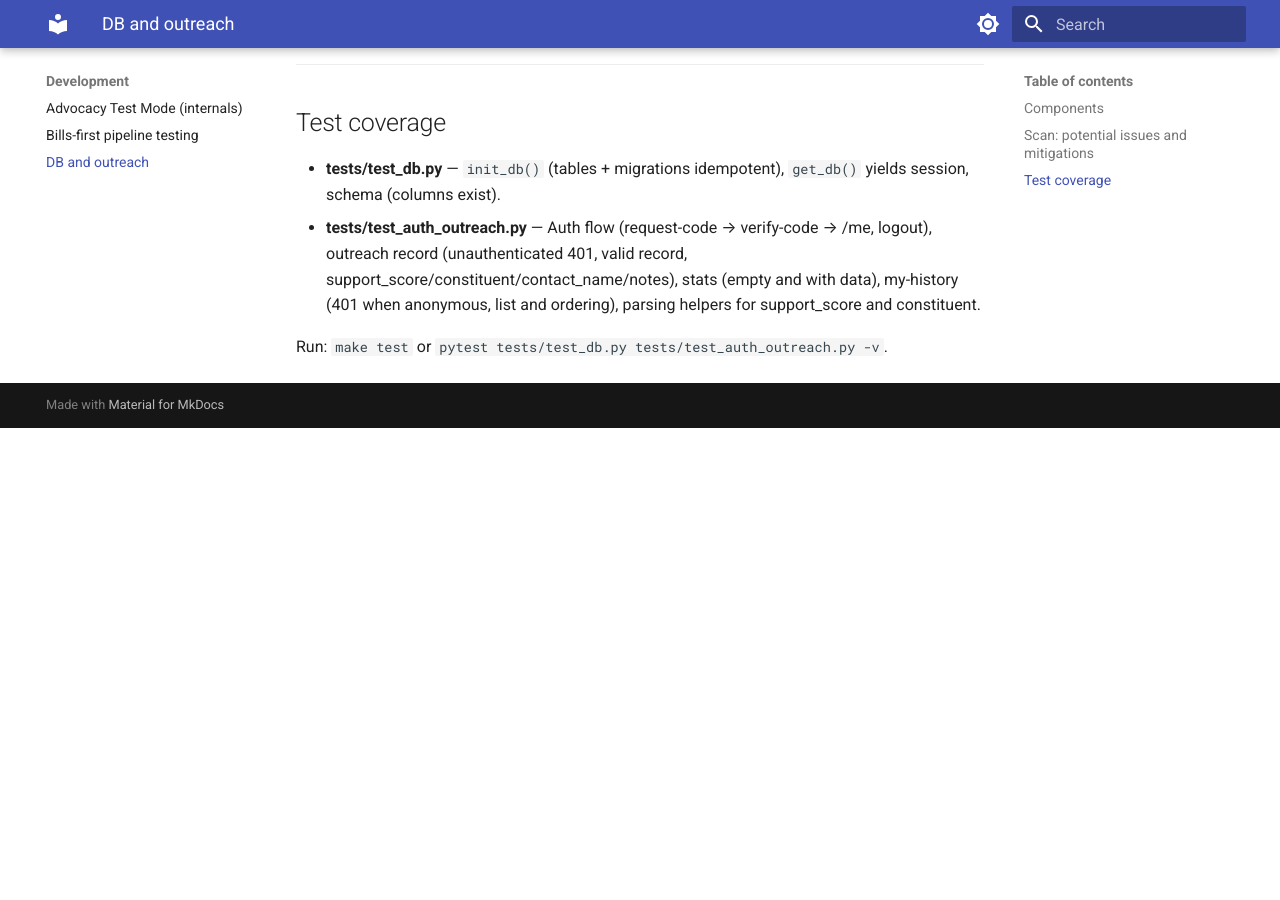
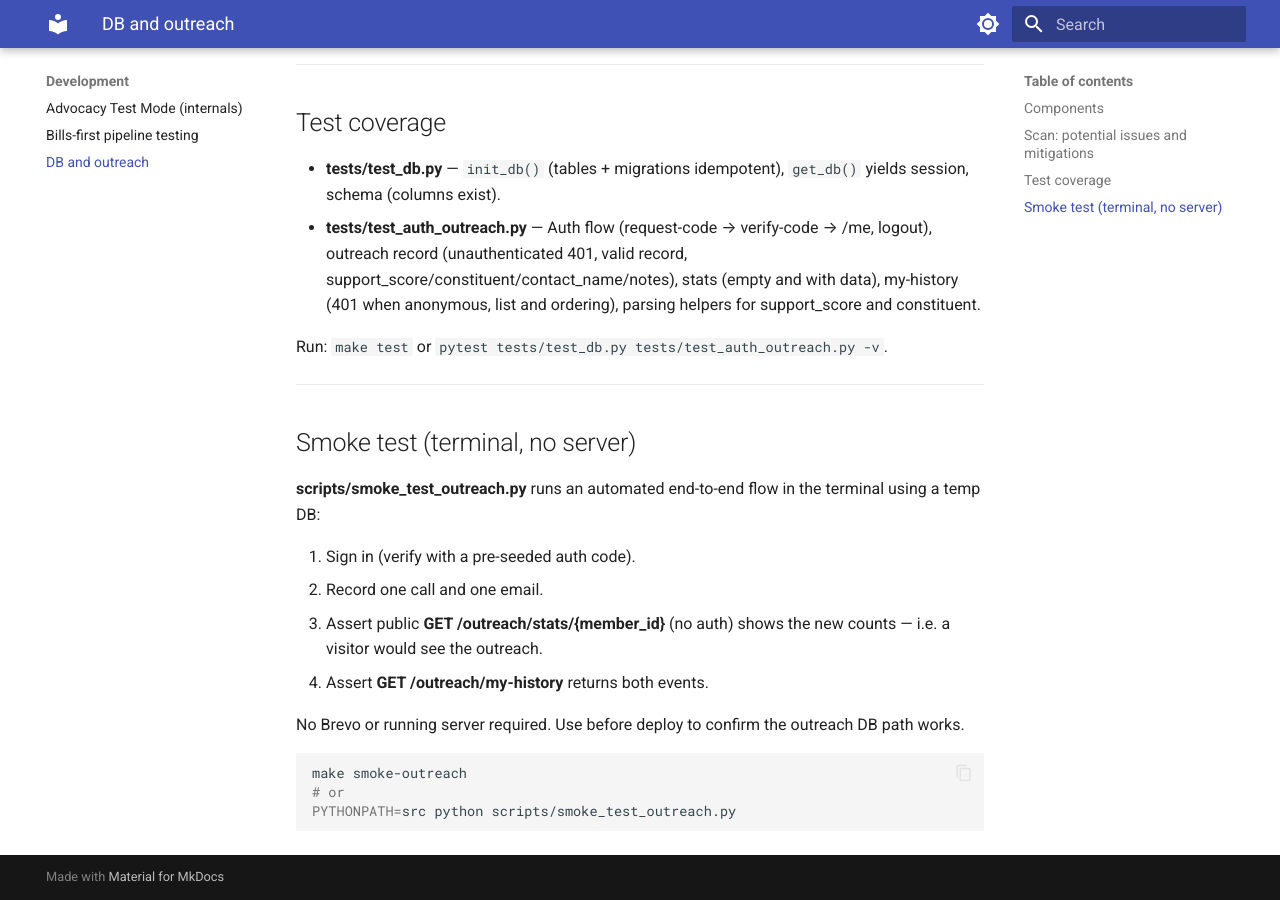
Before and after one commit to tyler-morales/ilga-graph, an MkDocs documentation site: the page built from docs/development/db-and-outreach.md, in a window 1280 px wide and 900 px high, scrolled down 1860 px. Built offline with MkDocs 1.6.1 and Material for MkDocs 9.7.7, drawn with Linux system fonts in a browser that asks for light colours; before the commit the page ends 2288 px from its top, so only the background shows below that.

Commit message:
docs: update docs and MkDocs config for email/outreach
- db-and-outreach, app-overview, deployment, project-structure
- Add email-brevo reference, env vars; update mkdocs.yml

Co-authored-by: Cursor <cursoragent@cursor.com>

````diff
--- a/docs/development/db-and-outreach.md
+++ b/docs/development/db-and-outreach.md
@@ -56,3 +56,22 @@ This doc summarizes the DB implementation, potential issues, and how tests verif
 - **tests/test_auth_outreach.py** — Auth flow (request-code → verify-code → /me, logout), outreach record (unauthenticated 401, valid record, support_score/constituent/contact_name/notes), stats (empty and with data), my-history (401 when anonymous, list and ordering), parsing helpers for support_score and constituent.
 
 Run: `make test` or `pytest tests/test_db.py tests/test_auth_outreach.py -v`.
+
+---
+
+## Smoke test (terminal, no server)
+
+**scripts/smoke_test_outreach.py** runs an automated end-to-end flow in the terminal using a temp DB:
+
+1. Sign in (verify with a pre-seeded auth code).
+2. Record one call and one email.
+3. Assert public **GET /outreach/stats/{member_id}** (no auth) shows the new counts — i.e. a visitor would see the outreach.
+4. Assert **GET /outreach/my-history** returns both events.
+
+No Brevo or running server required. Use before deploy to confirm the outreach DB path works.
+
+```bash
+make smoke-outreach
+# or
+PYTHONPATH=src python scripts/smoke_test_outreach.py
+```
--- a/mkdocs.yml
+++ b/mkdocs.yml
@@ -37,6 +37,7 @@ nav:
   - Reference:
     - CLI (Make): reference/cli-make.md
     - Deployment: reference/deployment.md
+    - Email (Brevo): reference/email-brevo.md
     - Environment variables: reference/environment-variables.md
     - GraphQL API: reference/graphql.md
     - Project structure: reference/project-structure.md
````
Also changed, not shown: docs/features/app-overview.md (+1 -1 lines), docs/reference/deployment.md (+1 -1 lines), docs/reference/email-brevo.md (added, +42 -0 lines), docs/reference/environment-variables.md (+6 -0 lines), docs/reference/project-structure.md (+3 -2 lines).
